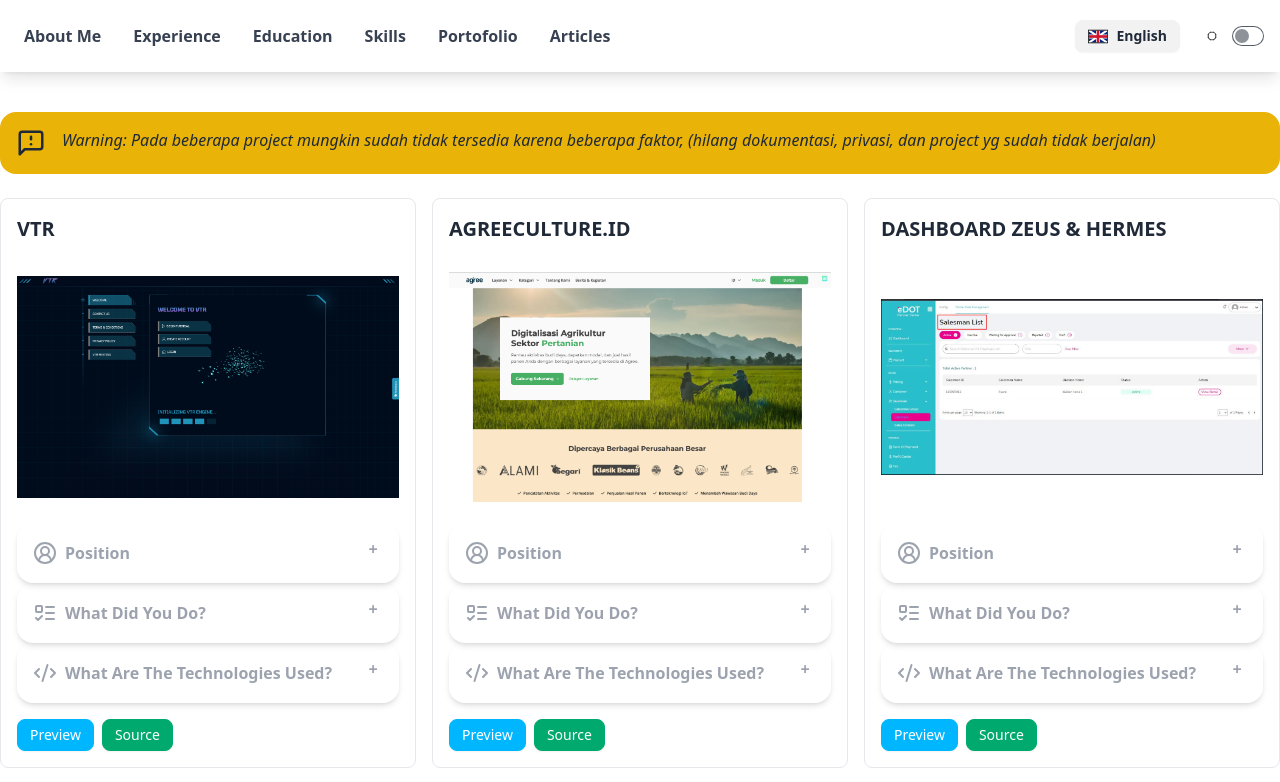
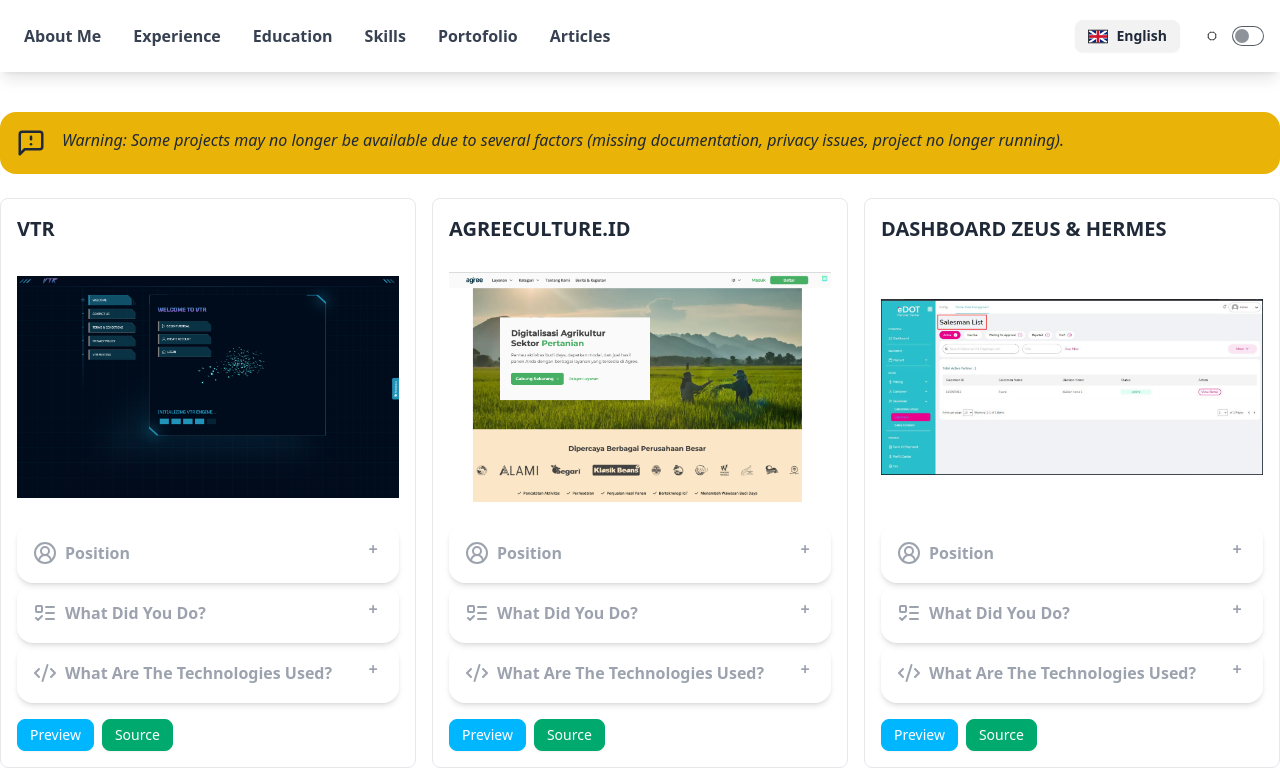
Before and after one commit to DikoMahendraa/personal-profile, a Next.js app: page /en/portofolio in a window 1280 px wide. Shown: the top 782 px of the page. Built offline with nearby package versions, Linux system fonts and the light colour scheme.

Commit message:
feat: add i18n for alert portofolio

```diff
--- a/dictionaries/en.json
+++ b/dictionaries/en.json
@@ -158,6 +158,7 @@
       "tools": ["Postman", "Figma", "Jira"]
     },
     "portofolio": {
+      "alert": "Warning: Some projects may no longer be available due to several factors (missing documentation, privacy issues, project no longer running).",
       "label_role": "position",
       "label_description": "What did you do?",
       "label_tech_used": "What are the technologies used?",
--- a/dictionaries/id.json
+++ b/dictionaries/id.json
@@ -158,6 +158,7 @@
       "tools": ["Postman", "Figma", "Jira"]
     },
     "portofolio": {
+      "alert": "Peringatan: Beberapa proyek mungkin tidak lagi tersedia karena beberapa faktor (dokumentasi yang hilang, masalah privasi, proyek tidak lagi berjalan).",
       "label_role": "Jabatan",
       "label_description": "Ngapain aja ?",
       "label_tech_used": "Teknologi yg dipake ?",
--- a/dictionaries/jp.json
+++ b/dictionaries/jp.json
@@ -158,6 +158,7 @@
       "tools": ["Postman", "Figma", "Jira"]
     },
     "portofolio": {
+      "alert": "警告: いくつかのプロジェクトは、いくつかの要因(ドキュメントの欠落、プライバシーの問題、実行されなくなったプロジェクト)により、利用できなくなる可能性があります。",
       "label_role": "ポジション",
       "label_description": "何をしたんだ？",
       "label_tech_used": "使用されている技術は？",
--- a/src/app/[lang]/portofolio/page.tsx
+++ b/src/app/[lang]/portofolio/page.tsx
@@ -19,9 +19,7 @@
       >
         <MessageSquareWarning size={30} />
         <p className="dark:text-gray-800 italic text-left">
-          Warning: Pada beberapa project mungkin sudah tidak tersedia karena
-          beberapa faktor, (hilang dokumentasi, privasi, dan project yg sudah
-          tidak berjalan)
+          {t.profile.portofolio.alert}
         </p>
       </div>
       <div className="my-6 gap-4 dark:text-gray-200 grid grid-cols-3">
```
